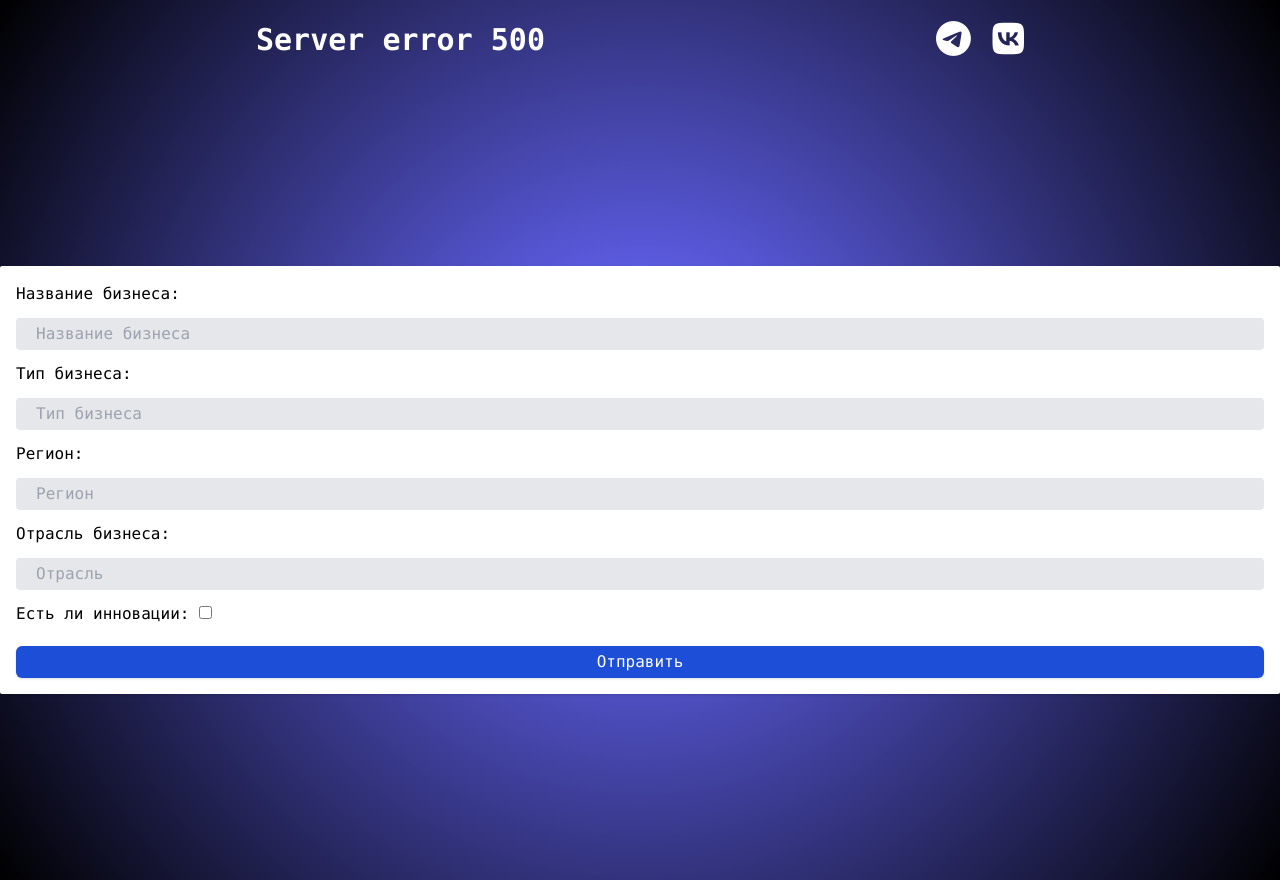
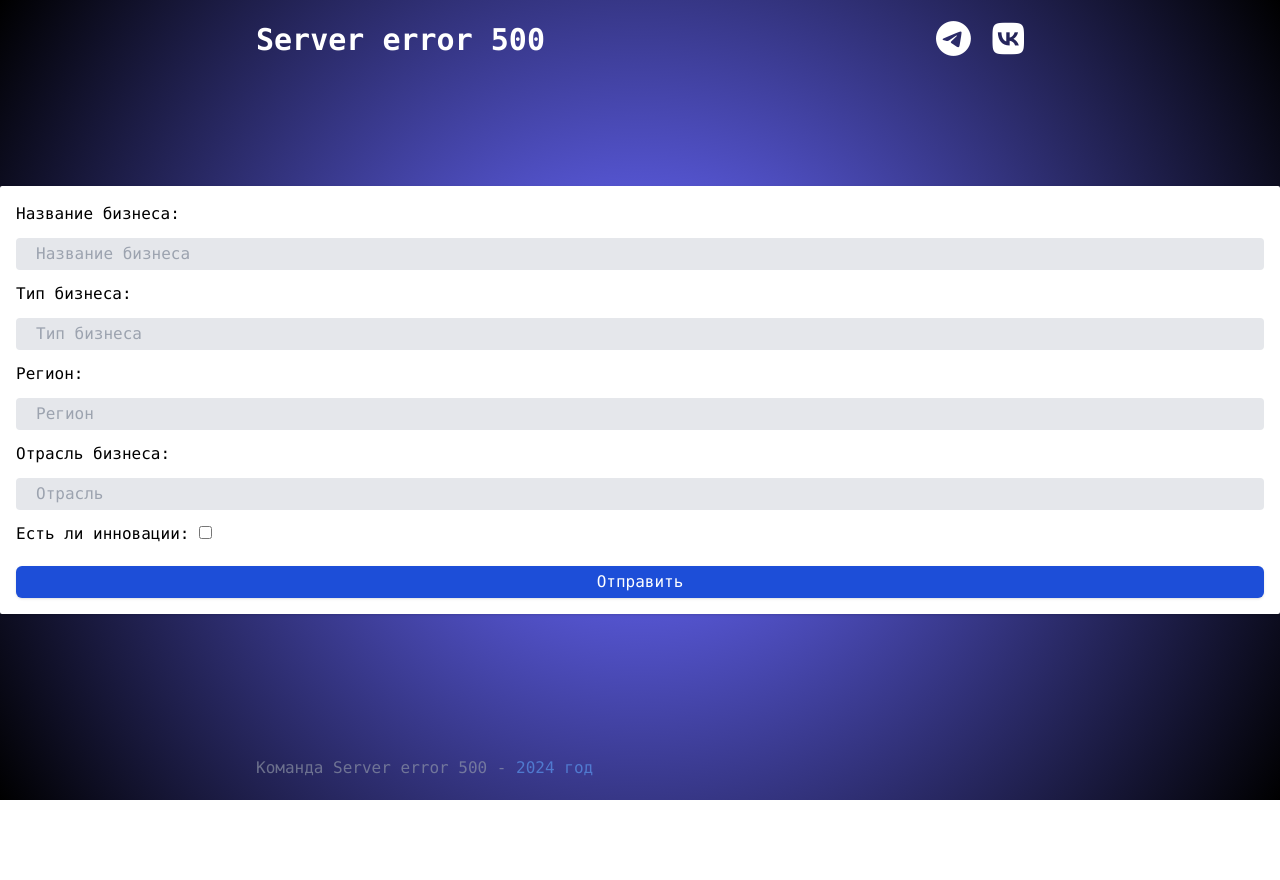
Before and after one commit to Alexander-vlk/avalab_hackathon, a Django app: page / in a window 1280 px wide. After the commit the page ends 800 px from the top, so only its background shows below. Run offline with Django 4.2, Linux system fonts and the light colour scheme; some libraries are stand-ins or nearby versions.

Commit message:
feat: footer and header changed

```diff
--- a/project_root/theme/templates/base.html
+++ b/project_root/theme/templates/base.html
@@ -15,23 +15,8 @@
 		background: rgb(49,27,255);
 background: radial-gradient(circle, rgba(49,27,255,1) 0%, rgba(98,98,241,1) 16%, rgba(0,0,0,1) 100%);"
 	>
-		<header
-			class='max-w-3xl mx-auto flex my-5 justify-between items-center'
-		>
-			<h1
-				class='text-white font-extrabold text-3xl'
-			>
-			Server error 500
-			</h1>
-			<nav class='text-white text-4xl'>
-				<a href="" class='hover:text-blue-700  transition-all'>
-					<i class="fa-brands fa-telegram"></i>
-				</a>
-				<a href="" class='hover:text-blue-700  transition-all'>
-					<i class="fa-brands fa-vk"></i>
-				</a>
-			</nav>
-		</header>
+		{% include "header.html" %}
 		{% block content %}{% endblock content %}
+		{% include "footer.html" %}
 	</body>
 </html>
--- /dev/null
+++ b/project_root/theme/templates/footer.html
@@ -0,0 +1,7 @@
+<div class="fixed bottom-0 w-screen">
+    <footer
+        class='max-w-3xl mx-auto my-5 flex justify-between items-center text-gray-400 opacity-60'
+    >
+        <h4>Команда Server error 500 -  <span class='text-blue-400'>2024 год</span></h4>
+    </footer>
+</div>
--- /dev/null
+++ b/project_root/theme/templates/header.html
@@ -0,0 +1,19 @@
+<div class="fixed w-screen">
+    <header
+class='max-w-3xl mx-auto my-5 flex justify-between items-center'
+>
+<h1
+    class='text-white font-extrabold text-3xl'
+>
+Server error 500
+</h1>
+<nav class='text-white text-4xl'>
+    <a href="" class='hover:text-blue-700  transition-all'>
+        <i class="fa-brands fa-telegram"></i>
+    </a>
+    <a href="" class='hover:text-blue-700  transition-all'>
+        <i class="fa-brands fa-vk"></i>
+    </a>
+</nav>
+</header>
+</div>
```
